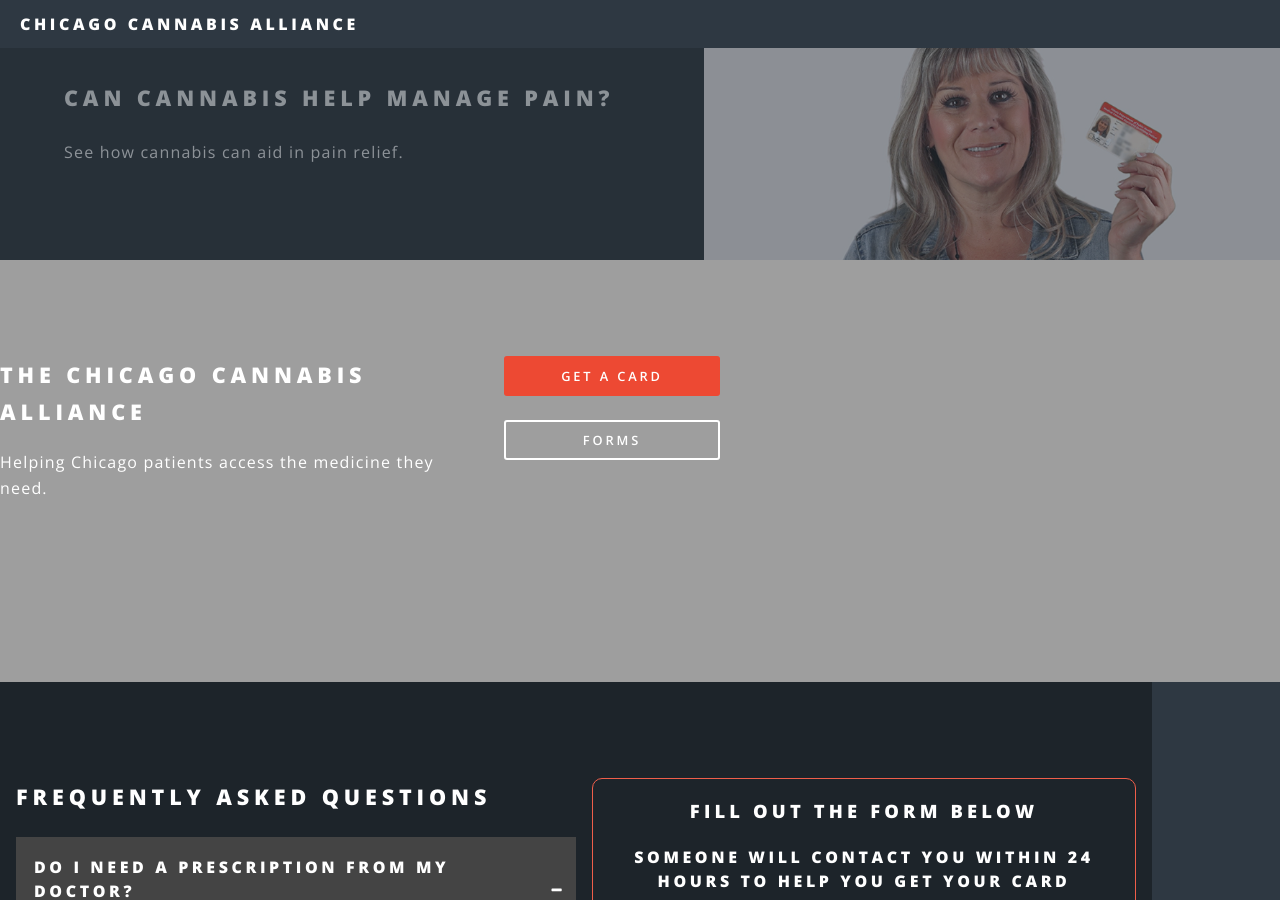
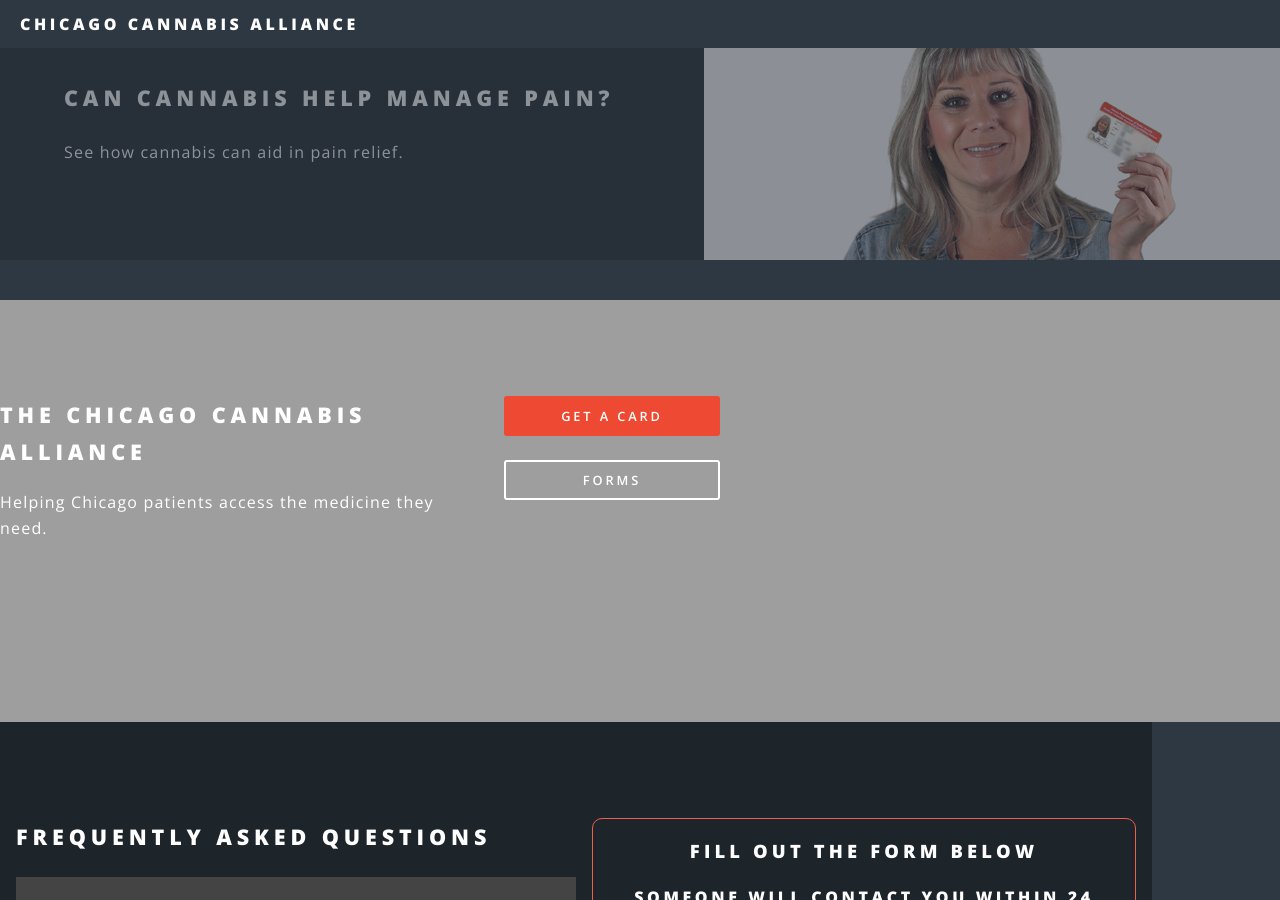
Before and after one commit to roncoalson/CMCA-master, a Jekyll site: the page built from index.html, in a window 1280 px wide and 900 px high, scrolled down 1732 px. Built offline with Jekyll 4.4.1, drawn with Linux system fonts in a browser that asks for light colours.

Commit message:
Update main.css

```diff
--- a/assets/css/main.css
+++ b/assets/css/main.css
@@ -2600,13 +2600,13 @@
 				.wrapper > .inner {
 					width: 100%;
 					margin: 0px 0px 40px 0px;
-					padding: 0px 0px 40px 0px
+					padding: 0px 0px 40px 0px;
 				}
 
 			}
 
 		.wrapper.alt {
-			padding: 0;
+			padding: 0px 0px 40px 0px;
 		}
 
 		.wrapper.style1 {
```
